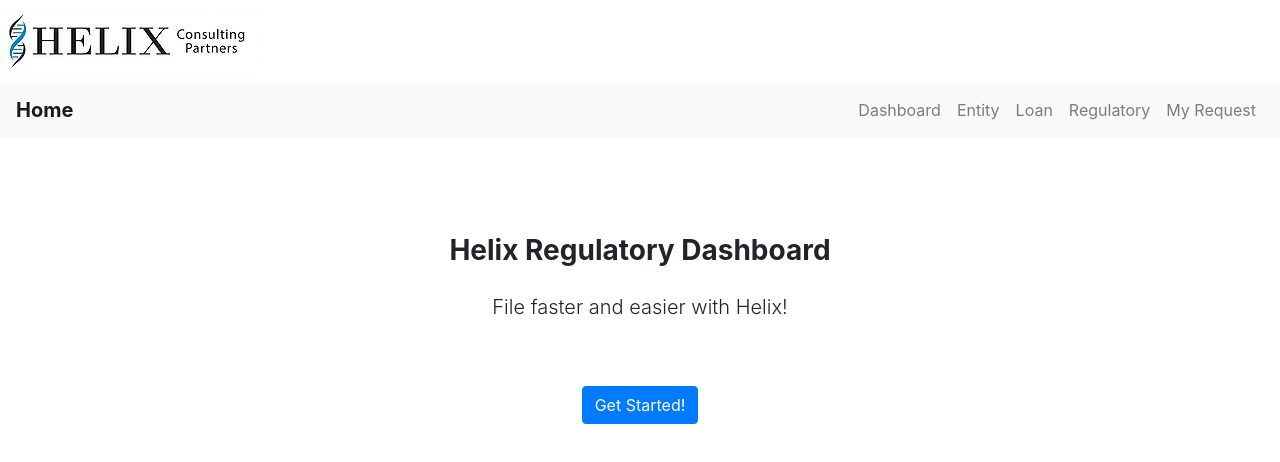
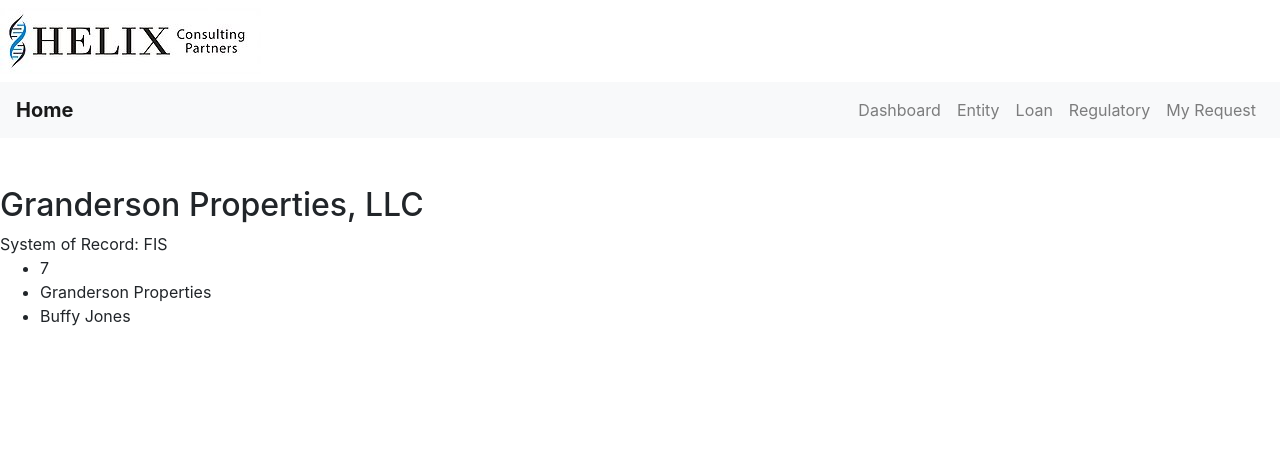
Before and after one commit to i-mckinney/regulatory-dashboard, a React (Create React App) app: page /editentity in a window 1280 px wide. Before the commit this address led to /. Shown: the top 462 px of the page. Built offline with nearby package versions, Linux system fonts and the light colour scheme.

Commit message:
Add EditDetails with EditCard

```diff
--- a/src/Entity.js
+++ b/src/Entity.js
@@ -1,6 +1,7 @@
 import React from "react"
 import { Styles } from "./ReactTable/AdminDashboardStyle"
 import AdminDashboard from "./ReactTable/AdminDashboard"
+import { Link } from "react-router-dom" // delete later
 
 /** @return {JSX} Entity site
  * routed at /Entity
@@ -69,6 +70,13 @@ function Entity() {
           customRowRender={customRow}
           destinationString="reports"
         />
+        <button
+          type="button"
+          className="ui button primary"
+          // onClick={() => }
+        >
+          <Link to="/editentity">Edit Entity</Link>
+        </button>
       </Styles>
     </div>
   )
--- /dev/null
+++ b/src/EntityDetails/EditEntity.js
@@ -0,0 +1,57 @@
+import React from "react"
+// import { Card } from "reactstrap"
+// import { useTable } from "react-table"
+import EntityCard from "./EntityCard"
+import { detailedInfo } from "../MockData/ReconcileDWMockData"
+// import EntityTable from "./EntityTable"
+
+function renderTableData(fields) {
+  fields.map((entityField) => {
+    <tr key={entityField.FieldName}>
+      <td key={entityField.FieldName}>{entityField.Label}</td>
+    </tr>
+  })
+}
+
+const EditEntity = () => {
+  console.log(detailedInfo.Fields)
+
+  //   const {
+  //     getTableProps,
+  //     getTableBodyProps,
+  //     headerGroups,
+  //     rows,
+  //     prepareRow,
+  //   } = useTable({
+  //     columns,
+  //     data,
+  //   })
+
+  return (
+    <div>
+      <EntityCard
+        RecordLabel={detailedInfo.RecordLabel}
+        SystemOfRecord={detailedInfo.SystemOfRecord}
+        ID={detailedInfo.HeaderInfo.ID}
+        BorrowerName={detailedInfo.HeaderInfo.BorrowerName}
+        RelationshipManager={detailedInfo.HeaderInfo.RelationshipManager}
+      />
+      <table>
+        {/* <thead></thead> */}
+
+        {/* {detailedInfo.Fields.map((entityField) => {
+        <tr key={entityField.FieldName}>
+          <th>{entityField.Label}</th>
+          {entityField.Records.map((record) => {
+            <th key={record.Soid}>record.Value</th>
+          })}
+        </tr>
+      })} */}
+
+        {renderTableData(detailedInfo.Fields)}
+      </table>
+    </div>
+  )
+}
+
+export default EditEntity
--- /dev/null
+++ b/src/EntityDetails/EntityCard.js
@@ -0,0 +1,31 @@
+import React from "react"
+
+const EntityCard = ({
+  RecordLabel,
+  SystemOfRecord,
+  ID,
+  BorrowerName,
+  RelationshipManager,
+}) => {
+  return (
+    <div className="textbox">
+      <div>
+        <h2>{RecordLabel}</h2>
+      </div>
+      <div>System of Record: {SystemOfRecord}</div>
+      <div>
+        <ul>
+          <li>{ID}</li>
+          <li>{BorrowerName}</li>
+          <li>{RelationshipManager}</li>
+        </ul>
+      </div>
+    </div>
+  )
+}
+
+// EntityCard.propTypes = {
+//   RecordLabel: PropTypes.string.isRequired
+// }
+
+export default EntityCard
--- /dev/null
+++ b/src/EntityDetails/EntityTable.js
@@ -0,0 +1,7 @@
+import React from "react"
+
+const EntityTable = () => {
+  return <div>Table</div>
+}
+
+export default EntityTable
--- a/src/routes-nav/Routes.js
+++ b/src/routes-nav/Routes.js
@@ -3,6 +3,7 @@ import { Switch, Route, Redirect } from "react-router-dom"
 import Homepage from "../homepage/Homepage"
 import Dashboard from "../Dashboard"
 import Entity from "../Entity"
+import EditEntity from "../EntityDetails/EditEntity"
 import Loan from "../Loan"
 import Regulatory from "../Regulatory"
 import MyRequest from "../MyRequest"
@@ -27,6 +28,10 @@ function Routes() {
           <Entity />
         </Route>
 
+        <Route exact path="/editentity">
+          <EditEntity />
+        </Route>
+
         <Route exact path="/loan">
           <Loan />
         </Route>
```
Also changed, not shown: 1 other file (tests, documents, lock files or other folders).
